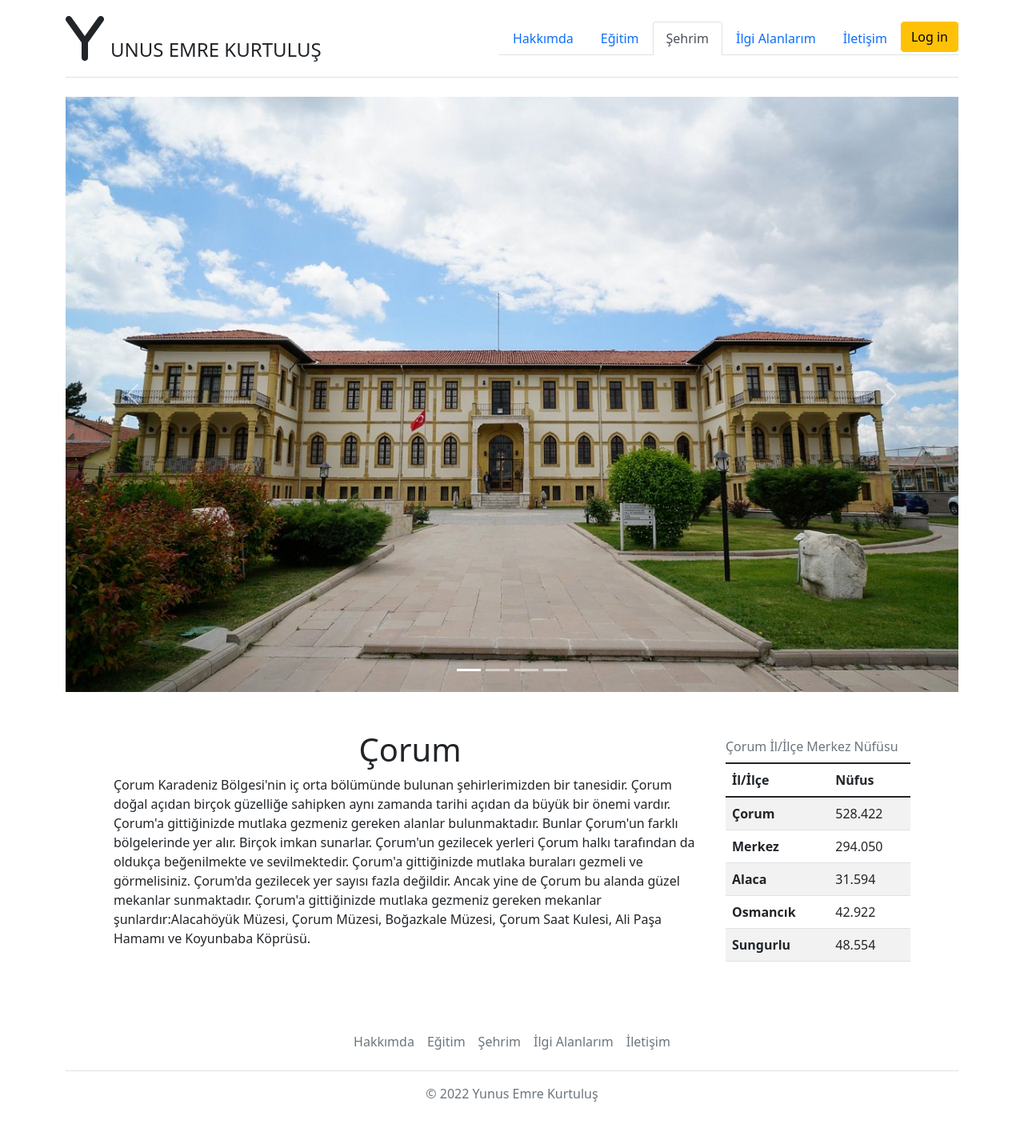
After one commit to kurtulusyunus/web-project, a PHP site: page /city.html in a window 1280 px wide. The commit adds this page. Shown: the whole page at 80% size. Run offline with PHP 8.4, Linux system fonts and the light colour scheme; some libraries are stand-ins or nearby versions.

Commit message:
Şehrim sayfası oluşturuldu

```diff
--- /dev/null
+++ b/city.html
@@ -0,0 +1,163 @@
+<!DOCTYPE html>
+<html lang="en">
+  <head>
+    <meta charset="UTF-8" />
+    <meta http-equiv="X-UA-Compatible" content="IE=edge" />
+    <meta name="viewport" content="width=device-width, initial-scale=1.0" />
+    <title>Şehrim</title>
+    <link rel="stylesheet" href="./css/styles.css" />
+    <!-- Bootstrap CSS -->
+    <link
+      href="https://cdn.jsdelivr.net/npm/bootstrap@5.1.3/dist/css/bootstrap.min.css"
+      rel="stylesheet"
+      integrity="sha384-1BmE4kWBq78iYhFldvKuhfTAU6auU8tT94WrHftjDbrCEXSU1oBoqyl2QvZ6jIW3"
+      crossorigin="anonymous"
+    />
+    <!-- Fontawesome -->
+    <script
+      src="https://kit.fontawesome.com/f62e4bda19.js"
+      crossorigin="anonymous"
+    ></script>
+  </head>
+  <body>
+    <div class="container">
+        <header
+          class="d-flex flex-wrap align-items-center justify-content-center py-3 mb-4 border-bottom"
+        >
+          <a
+            href="/"
+            class="d-flex align-items-end mb-3 mb-md-0 me-md-auto text-dark text-decoration-none"
+          >
+            <i class="fa-solid fa-y fa-4x bi me-2" width="40" height="32"></i>
+            <span class="fs-4">UNUS EMRE KURTULUŞ</span>
+          </a>
+
+          <ul class="nav nav-tabs">
+            <li class="nav-item">
+              <a href="index.html" class="nav-link">Hakkımda</a>
+            </li>
+            <li class="nav-item">
+              <a href="#" class="nav-link">Eğitim</a>
+            </li>
+            <li class="nav-item">
+              <a href="#" class="nav-link active" aria-current="page">Şehrim</a>
+            </li>
+            <li class="nav-item">
+              <a href="#" class="nav-link">İlgi Alanlarım</a>
+            </li>
+            <li class="nav-item">
+              <a href="#" class="nav-link">İletişim</a>
+            </li>
+            <li class="nav-item">
+              <a href="#" class="btn btn-warning">Log in</a>
+            </li>
+          </ul>
+        </header>
+    </div>
+
+    <section class="container">
+      <div id="carouselExampleIndicators" class="carousel slide" data-bs-ride="carousel">
+        <div class="carousel-indicators">
+          <button type="button" data-bs-target="#carouselExampleIndicators" data-bs-slide-to="0" class="active" aria-current="true" aria-label="Slide 1"></button>
+          <button type="button" data-bs-target="#carouselExampleIndicators" data-bs-slide-to="1" aria-label="Slide 2"></button>
+          <button type="button" data-bs-target="#carouselExampleIndicators" data-bs-slide-to="2" aria-label="Slide 3"></button>
+          <button type="button" data-bs-target="#carouselExampleIndicators" data-bs-slide-to="3" aria-label="Slide 4"></button>
+        </div>
+        <div class="carousel-inner slider-img">
+          <div class="carousel-item active">
+            <a href="places-to-visit.html#corum-museum"><img src="./img/corummuseum.jpg" class="d-block w-100" alt="Çorum Müzesi"></a>
+          </div>
+          <div class="carousel-item">
+            <a href="places-to-visit.html#alacahoyuk-museum"><img src="./img/alacahoyuk.jpg" class="d-block w-100" alt="Alacahöyük Müzesi"></a>
+          </div>
+          <div class="carousel-item">
+            <a href="places-to-visit.html#bogazkale-museum"><img src="./img/bogazkale.jpg" class="d-block w-100" alt="Boğazkale Müzesi"></a>
+          </div>
+          <div class="carousel-item">
+            <a href="places-to-visit.html#clock-tower"><img src="./img/saatkulesi.jpg" class="d-block w-100" alt="Çorum Saat Kulesi"></a>
+          </div>
+        </div>
+        <button class="carousel-control-prev" type="button" data-bs-target="#carouselExampleIndicators" data-bs-slide="prev">
+          <span class="carousel-control-prev-icon" aria-hidden="true"></span>
+          <span class="visually-hidden">Previous</span>
+        </button>
+        <button class="carousel-control-next" type="button" data-bs-target="#carouselExampleIndicators" data-bs-slide="next">
+          <span class="carousel-control-next-icon" aria-hidden="true"></span>
+          <span class="visually-hidden">Next</span>
+        </button>
+      </div>
+
+      <div class="row m-5">
+        <div class="col col-md-9">
+          <h1 class="text-center">Çorum</h1>
+          <p>Çorum Karadeniz Bölgesi'nin iç orta bölümünde bulunan şehirlerimizden bir tanesidir. Çorum doğal açıdan birçok güzelliğe sahipken aynı zamanda tarihi açıdan da büyük bir önemi vardır. Çorum'a gittiğinizde mutlaka gezmeniz gereken alanlar bulunmaktadır. Bunlar Çorum'un farklı bölgelerinde yer alır. Birçok imkan sunarlar. Çorum'un gezilecek yerleri Çorum halkı tarafından da oldukça beğenilmekte ve sevilmektedir. Çorum'a gittiğinizde mutlaka buraları gezmeli ve görmelisiniz. Çorum'da gezilecek yer sayısı fazla değildir. Ancak yine de Çorum bu alanda güzel mekanlar sunmaktadır.
+            Çorum'a gittiğinizde mutlaka gezmeniz gereken mekanlar şunlardır:Alacahöyük Müzesi, Çorum Müzesi, Boğazkale Müzesi, Çorum Saat Kulesi, Ali Paşa Hamamı ve Koyunbaba Köprüsü.
+            </p>
+        </div>
+        <div class="col col-md-3">
+
+          <table class="table table-striped table-hover caption-top">
+            <caption>Çorum İl/İlçe Merkez Nüfüsu</caption>
+            <thead>
+              <tr>
+                <th scope="col">İl/İlçe</th>
+                <th scope="col">Nüfus</th>
+              </tr>
+            </thead>
+            <tbody>
+              <tr>
+                <th scope="row">Çorum</th>
+                <td>528.422</td>
+              </tr>
+              <tr>
+                <th scope="row">Merkez</th>
+                <td>294.050</td>
+              </tr>
+              <tr>
+                <th scope="row">Alaca</th>
+                <td>31.594</td>
+              </tr>
+              <tr>
+                <th scope="row">Osmancık</th>
+                <td>42.922</td>
+              </tr>
+              <tr>
+                <th scope="row">Sungurlu</th>
+                <td>48.554</td>
+              </tr>
+            </tbody>
+          </table>
+        </div>
+      </div>
+    </section>
+
+    <div class="container">
+        <footer class="py-3 my-4">
+          <ul class="nav justify-content-center border-bottom pb-3 mb-3">
+            <li class="nav-item">
+              <a href="index.html" class="nav-link px-2 text-muted">Hakkımda</a>
+            </li>
+            <li class="nav-item">
+              <a href="#" class="nav-link px-2 text-muted">Eğitim</a>
+            </li>
+            <li class="nav-item">
+              <a href="#" class="nav-link px-2 text-muted">Şehrim</a>
+            </li>
+            <li class="nav-item">
+              <a href="#" class="nav-link px-2 text-muted">İlgi Alanlarım</a>
+            </li>
+            <li class="nav-item">
+              <a href="#" class="nav-link px-2 text-muted">İletişim</a>
+            </li>
+          </ul>
+          <p class="text-center text-muted">© 2022 Yunus Emre Kurtuluş</p>
+        </footer>
+      </div>
+
+      <!-- Bootstrap JS -->
+      <script
+        src="https://cdn.jsdelivr.net/npm/bootstrap@5.1.3/dist/js/bootstrap.bundle.min.js"
+        integrity="sha384-ka7Sk0Gln4gmtz2MlQnikT1wXgYsOg+OMhuP+IlRH9sENBO0LRn5q+8nbTov4+1p"
+        crossorigin="anonymous"
+      ></script>
+  </body>
--- a/css/styles.css
+++ b/css/styles.css
@@ -10,3 +10,7 @@
   max-width: 543px;
   margin: 0 auto 0;
 }
+
+.places-img {
+  width: 500px;
+}
```
Also changed, not shown: index.html (+4 -12 lines), places-to-visit.html (added, +128 -0 lines), img/alacahoyuk.jpg (added), img/bogazkale.jpg (added), img/corummuseum.jpg (added), img/saatkulesi.jpg (added). Lines whose indentation alone changed are shown as unchanged.
